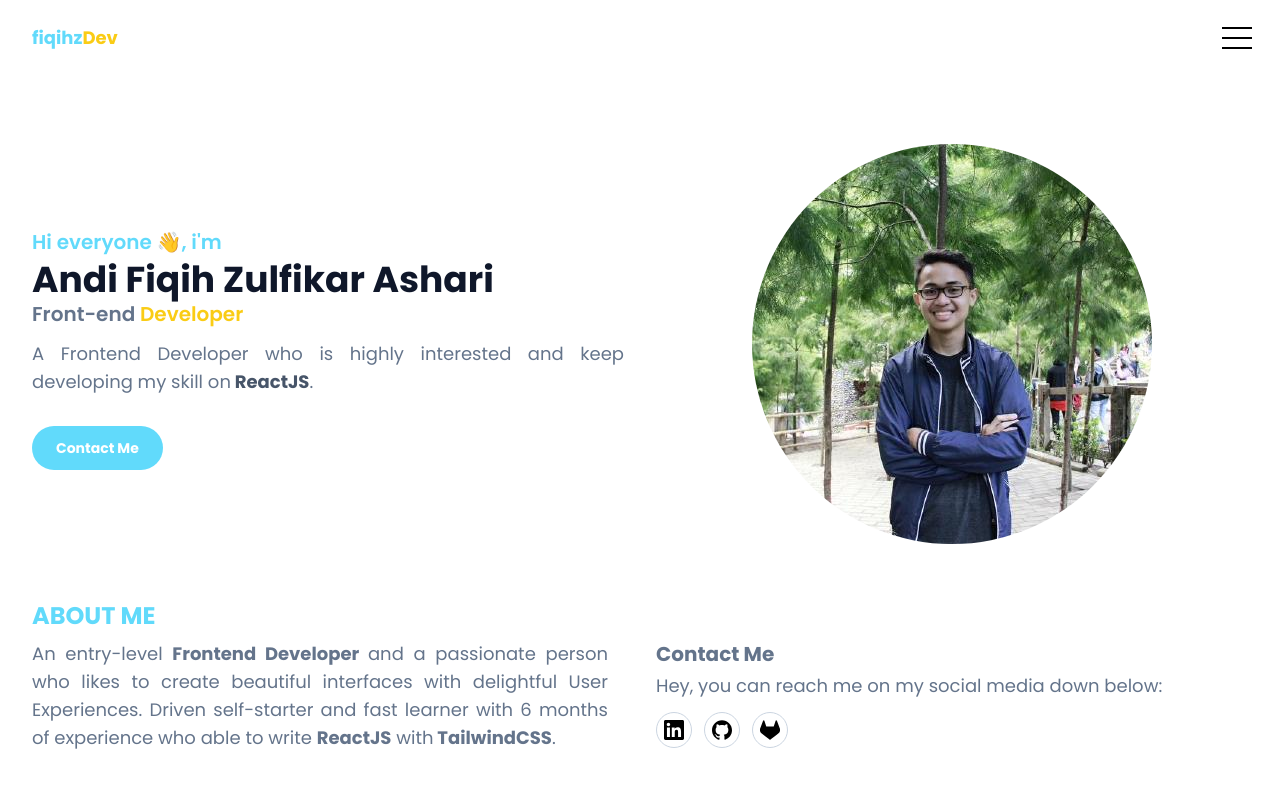
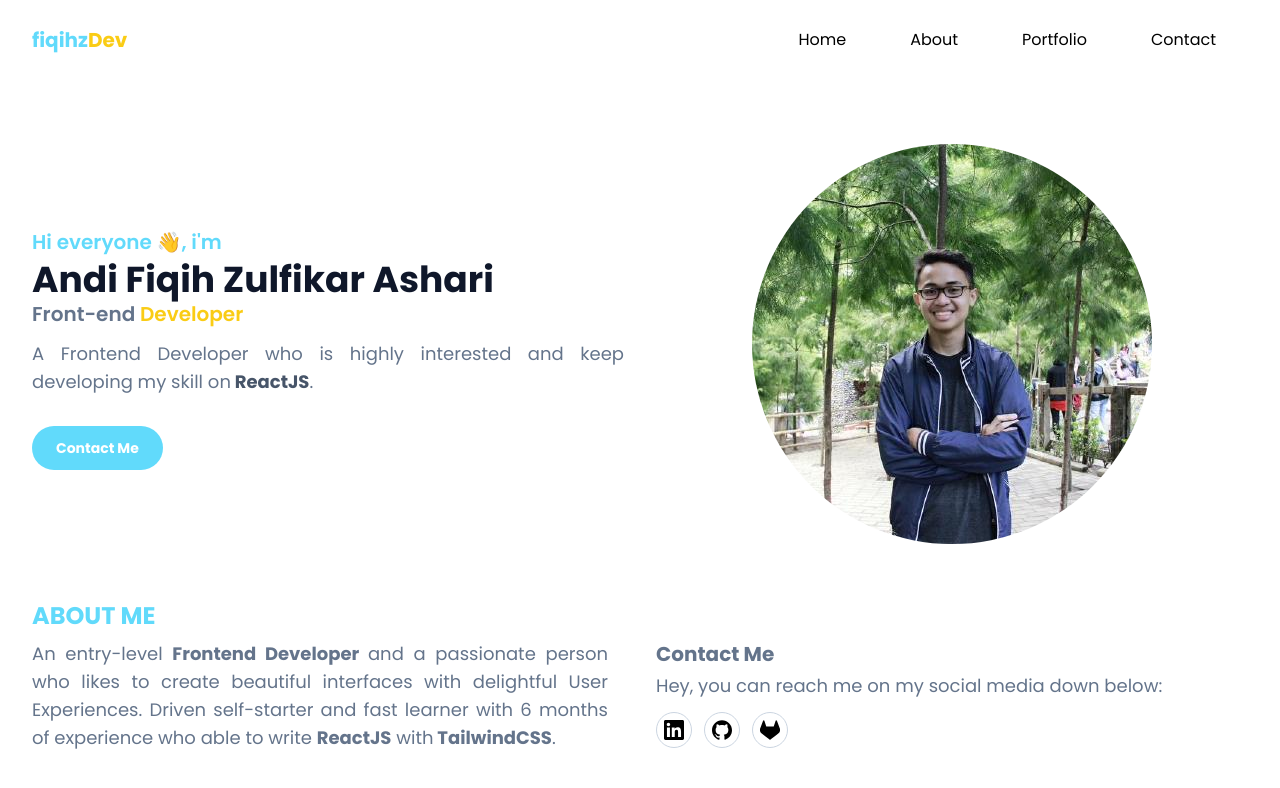
Before and after one commit to fiqihz/MyPortfolio, a React (Create React App) app: page / in a window 1280 px wide. Shown: the top 788 px of the page. Built offline with nearby package versions, Linux system fonts and the light colour scheme.

Commit message:
Add responsive navbar to desktop resolution

```diff
--- a/src/components/Navbar.js
+++ b/src/components/Navbar.js
@@ -9,34 +9,38 @@ const Navbar = () => {
 
   const toggleClasses =
     toggle === true
-      ? "block absolute right-3 hamburger-change "
-      : "block absolute right-3 ";
+      ? "block absolute right-3 hamburger-change lg:hidden"
+      : "block absolute right-3 lg:hidden";
+
+  const navClasses = toggle === true ? "block" : "hidden";
 
   return (
-    <header className="fixed top-0 left-0 bg-transparent w-full z-[9999] bg-white bg-opacity-80 navbar-blur">
+    <header className="fixed top-0 left-0 bg-transparent w-full flex items-center z-[9999] bg-white bg-opacity-80 navbar-blur">
       <div className="container">
         <div className="flex items-center justify-between relative">
           <div className="px-4">
             <a
               href="#home"
-              className="py-6 block text-[#61dafb] font-bold text-lg"
+              className="py-6 block text-[#61dafb] font-bold text-lg lg:text-xl"
             >
               fiqihz<span className="text-yellow-400">Dev</span>
             </a>
           </div>
-          <button onClick={handleChangeToggle} className={toggleClasses}>
-            <span className="w-[30px] h-[2px] block my-2 bg-black transition duration-200 ease-in-out origin-top-left"></span>
-            <span className="w-[30px] h-[2px] block my-2 bg-black transition duration-200 ease-in-out"></span>
-            <span className="w-[30px] h-[2px] block my-2 bg-black transition duration-200 ease-in-out origin-bottom-left"></span>
-          </button>
+          <div className="flex items-center px-4">
+            <button onClick={handleChangeToggle} className={toggleClasses}>
+              <span className="hamburger-button origin-top-left"></span>
+              <span className="hamburger-button"></span>
+              <span className="hamburger-button origin-bottom-left"></span>
+            </button>
 
-          {toggle && (
-            <nav className="absolute py-5 px-5 right-2 top-full max-w-[250px] w-full bg-white border-2 shadow-lg rounded-lg">
-              <ul className="block">
+            <nav
+              className={`absolute py-5 bg-white shadow-lg rounded-lg max-w-[250px] w-full right-4 top-full lg:block lg:static lg:bg-transparent lg:max-w-full lg:shadow-none ${navClasses}`}
+            >
+              <ul className="block lg:flex">
                 <li className="group">
                   <a
                     href="#home"
-                    className="flex group-hover:text-[#61dafb] py-2"
+                    className="flex group-hover:text-[#61dafb] py-2 px-8"
                   >
                     Home
                   </a>
@@ -44,7 +48,7 @@ const Navbar = () => {
                 <li className="group">
                   <a
                     href="#about"
-                    className="flex group-hover:text-[#61dafb] py-2"
+                    className="flex group-hover:text-[#61dafb] py-2 px-8"
                   >
                     About
                   </a>
@@ -52,7 +56,7 @@ const Navbar = () => {
                 <li className="group">
                   <a
                     href="#portfolio"
-                    className="flex group-hover:text-[#61dafb] py-2"
+                    className="flex group-hover:text-[#61dafb] py-2 px-8"
                   >
                     Portfolio
                   </a>
@@ -60,14 +64,14 @@ const Navbar = () => {
                 <li className="group">
                   <a
                     href="#contact"
-                    className="flex group-hover:text-[#61dafb] py-2"
+                    className="flex group-hover:text-[#61dafb] py-2 px-8"
                   >
                     Contact
                   </a>
                 </li>
               </ul>
             </nav>
-          )}
+          </div>
         </div>
       </div>
     </header>
--- a/src/index.css
+++ b/src/index.css
@@ -31,3 +31,7 @@ code {
 .navbar-blur {
   backdrop-filter: blur(5px);
 }
+
+.hamburger-button {
+  @apply w-[30px] h-[2px] block my-2 bg-black transition duration-200 ease-in-out;
+}
```
